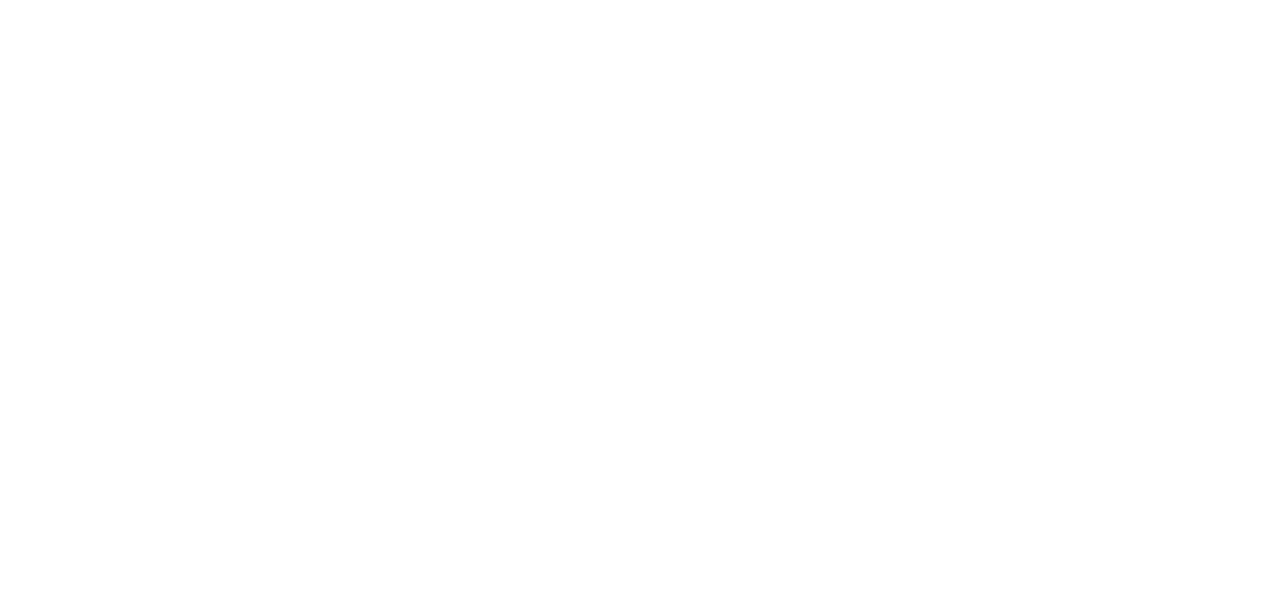
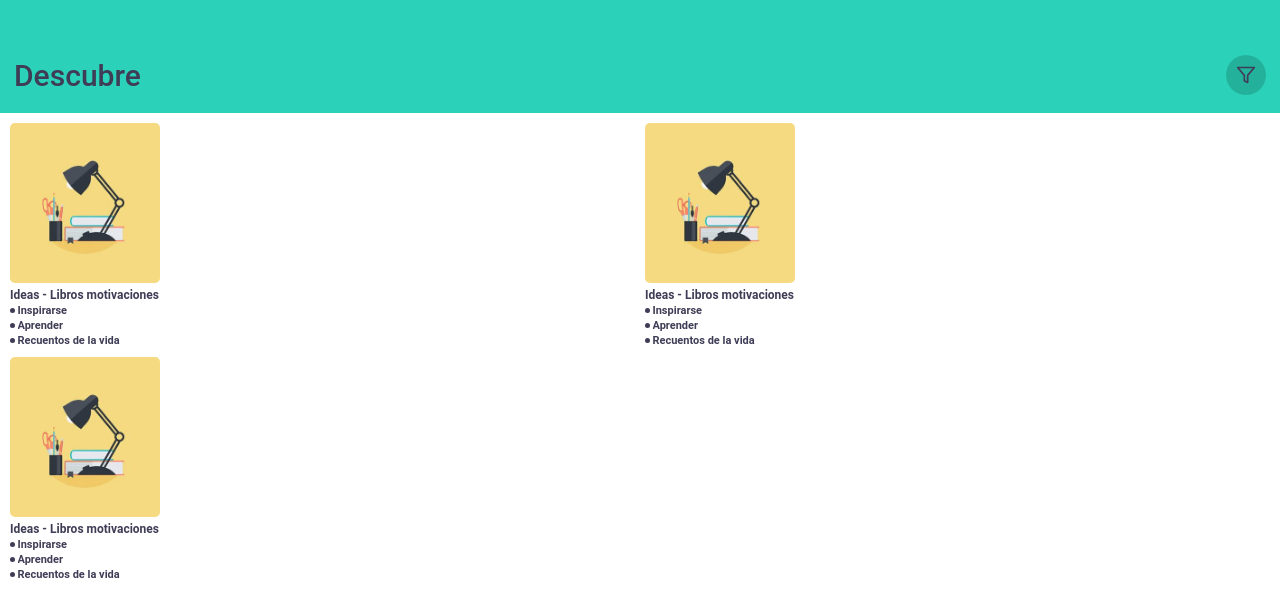
Before and after one commit to code-bryan/book-app, a React (Create React App) app: page /discover in a window 1280 px wide. Shown: the top 616 px of the page. Built offline with nearby package versions, Linux system fonts and the light colour scheme.

Commit message:
added discover screen

```diff
--- a/src/components/App.tsx
+++ b/src/components/App.tsx
@@ -22,11 +22,12 @@
 /* Theme variables */
 import '../theme/variables.css';
 
-import Home from './pages/Home';
+import Home from './pages/home/Home';
+import NewBookList from './pages/home/NewBookList';
+import Discover from './pages/home/Discover';
 import Register from './pages/authentication/Register';
 import RecoverPassword from './pages/authentication/RecoverPassword';
 import Login from './pages/authentication/Login';
-import NewBookList from './pages/books/NewBookList';
 
 const App: React.FC = () => (
   <IonApp>
@@ -35,6 +36,7 @@
         {/* home routes */}
         <Route path="/home" component={Home} exact={true} />
         <Route path="/new-books" component={NewBookList} exact={true} />
+        <Route path='/discover' component={Discover} exact={true} />
 
 
         {/* authentication routes */}
--- a/src/components/atoms/Text.tsx
+++ b/src/components/atoms/Text.tsx
@@ -3,12 +3,19 @@
 import styled from 'styled-components';
 import Colors from 'theme/Colors';
 
-interface IProps extends GenericProps {}
+interface IProps extends GenericProps {
+    width?: string;
+}
 
 const TextContainer: React.FC<IProps> = styled.span`
     color: ${(props: IProps) => props.color === 'primary' ? Colors.PRIMARY : Colors.SECONDARY};
     font-size: ${(props: IProps) => props.size}px;
     font-weight: ${(props: IProps) => props.weight};
+    width: ${(props: IProps) => props.width};
+    text-overflow: ellipsis;
+    white-space: nowrap;
+    overflow: hidden;
+    text-align: start;
 `;
 
 const Text: React.FC<IProps> = ({ children, ...props }) => (
@@ -20,7 +27,8 @@
 Text.defaultProps = {
     color: 'primary',
     size: 20,
-    weight: 'normal'
+    weight: 'normal',
+    width: 'auto'
 }
 
 export default Text;
--- a/src/components/molecules/CollectionInformation.tsx
+++ b/src/components/molecules/CollectionInformation.tsx
@@ -5,11 +5,8 @@
 import Colors from 'theme/Colors';
 import Collection from 'domain/books/entities/Collection';
 
-const Img = require('assets/images/collection-image.png');
-const IMAGE_WIDTH = 176;
-
 const Container = styled.div`
-    width: ${IMAGE_WIDTH}px;
+    width: auto;
     display: flex;
     flex-direction: column;
     justify-content: flex-start;
@@ -42,14 +39,16 @@
 
 interface IProps {
     data: Collection;
+    width?: number;
+    height?: number;
 }
 
-const CollectionInformation: React.FC<IProps> = ({ data }) => {
+const CollectionInformation: React.FC<IProps> = ({ data, width, height }) => {
     return (
         <Container>
-            <Image src={data.image} height={176} width={IMAGE_WIDTH} />
+            <Image src={data.image} height={height} width={width} />
             <TextContainer>
-                <Text color="secondary" size={12} weight={"bold"}>{data.name}</Text>
+                <Text color="secondary" size={12} weight={"bold"} width={`${width}px`}>{data.name}</Text>
                 {data.quotes.map((quote, index) => (
                     <DotTextContainer key={`${quote}-${index}`}>
                         <DotIcon />
@@ -61,4 +60,9 @@
     );
 }
 
+CollectionInformation.defaultProps = {
+    width: 176,
+    height: 176,
+}
+
 export default CollectionInformation;
--- a/src/components/organisms/GenericToolbarContent.tsx
+++ b/src/components/organisms/GenericToolbarContent.tsx
@@ -21,15 +21,16 @@
 
 interface IProps {
     button?: React.ReactNode;
+    title: string;
 }
 
-const GenericToolbarContent: React.FC<IProps> = ({ button }) => {
+const GenericToolbarContent: React.FC<IProps> = ({ button, title }) => {
     return (
         <Container>
             <BackButton />
 
             <TextContainer>
-                <Text color="secondary" size={30} weight={500}>Libros Nuevos</Text>
+                <Text color="secondary" size={30} weight={500}>{title}</Text>
                 {button && button}
             </TextContainer>
         </Container>
--- /dev/null
+++ b/src/components/organisms/books/CollectionList.tsx
@@ -0,0 +1,29 @@
+import { IonCol, IonGrid, IonRow } from '@ionic/react';
+import BookInformation from 'components/molecules/BookInformation';
+import CollectionInformation from 'components/molecules/CollectionInformation';
+import BooksTestData from 'domain/books/test/BooksTestData';
+import CollectionTestData from 'domain/books/test/CollectionTestData';
+import React from 'react';
+import styled from 'styled-components';
+
+const Container = styled.div`
+    /* margin: 0 5px; */
+`;
+
+const CollectionList = () => {
+    return (
+        <Container>
+            <IonGrid>
+                <IonRow>
+                    {CollectionTestData.map((collection) => (
+                        <IonCol size="6" key={collection.id}>
+                            <CollectionInformation data={collection} width={150} height={160} />
+                        </IonCol>
+                    ))}
+                </IonRow>
+            </IonGrid>
+        </Container>
+    );
+};
+
+export default CollectionList;
--- /dev/null
+++ b/src/components/pages/home/Discover.tsx
@@ -0,0 +1,16 @@
+import FilterButton from 'components/molecules/FilterButton';
+import CollectionList from 'components/organisms/books/CollectionList';
+import GenericToolbarContent from 'components/organisms/GenericToolbarContent';
+import CollectionTemplate from 'components/templates/CollectionTemplate';
+import React from 'react';
+
+const Discover: React.FC = () => {
+    return (
+        <CollectionTemplate
+            toolbar={<GenericToolbarContent title={"Descubre"} button={<FilterButton />} />}
+            list={<CollectionList />}
+        />
+    );
+}
+
+export default Discover
--- a/src/components/pages/Home.tsx
+++ b/src/components/pages/home/Home.tsx
@@ -19,6 +19,10 @@
     history.push('/new-books')
   }
 
+  const onTapDiscoverHandler = () => {
+    history.push('/discover')
+  }
+
   return (
     <DashboardTemplate
         toolbar={<SearchToolbar />}
@@ -26,7 +30,7 @@
         bookList={<BookList books={BooksTestData} />}
         categoriesTitle={<SectionInformation>Categorias</SectionInformation>}
         categoryList={<HorizontalCategoryList categories={CategoryTestData} />}
-        discoverTitle={<SectionInformation>Descubre</SectionInformation>}
+        discoverTitle={<SectionInformation onTap={onTapDiscoverHandler}>Descubre</SectionInformation>}
         collectionList={<HorizontalCollectionList collections={CollectionTestData} />}
     />
   );
--- a/src/components/pages/books/NewBookList.tsx
+++ b/src/components/pages/home/NewBookList.tsx
@@ -7,7 +7,7 @@
 const NewBookList = () => {
     return (
         <BookListTemplate
-            toolbar={<GenericToolbarContent button={<FilterButton />} />}
+            toolbar={<GenericToolbarContent title="Libros Nuevos" button={<FilterButton />} />}
             bookList={<BookList />}
         />
     )
--- /dev/null
+++ b/src/components/templates/CollectionTemplate.tsx
@@ -0,0 +1,23 @@
+import { IonContent, IonPage } from '@ionic/react';
+import GenericToolbar from 'components/atoms/GenericToolbar';
+import React from 'react';
+
+interface IProps {
+    toolbar: React.ReactNode;
+    list: React.ReactNode;
+}
+
+const CollectionTemplate: React.FC<IProps> = ({ toolbar, list }) => {
+    return (
+        <IonPage>
+            <GenericToolbar>
+                {toolbar}
+            </GenericToolbar>
+            <IonContent fullscreen>
+                {list}
+            </IonContent>
+        </IonPage>
+    );
+};
+
+export default CollectionTemplate;
```
Also changed, not shown: 1 other file (tests, documents, lock files or other folders).
